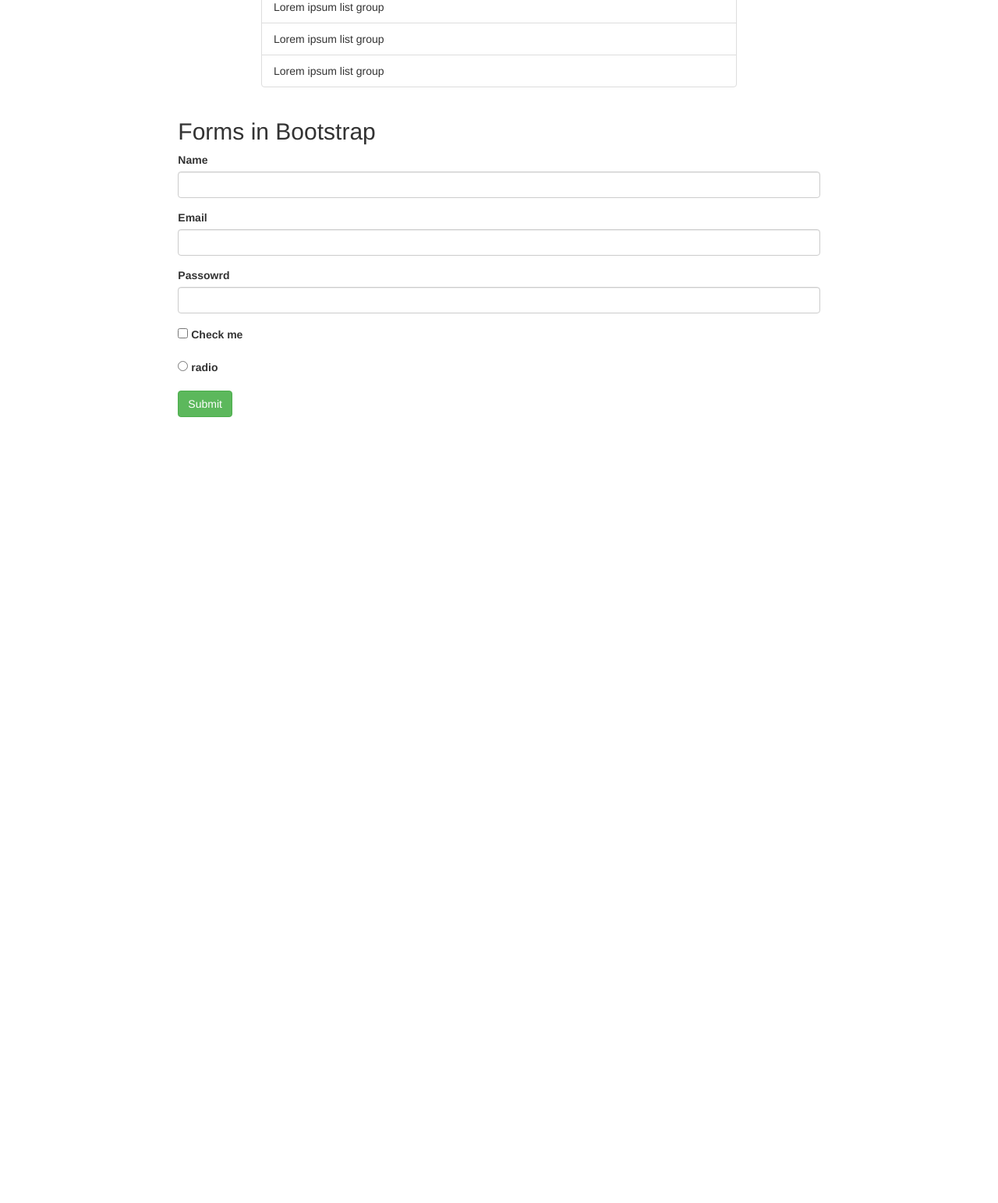
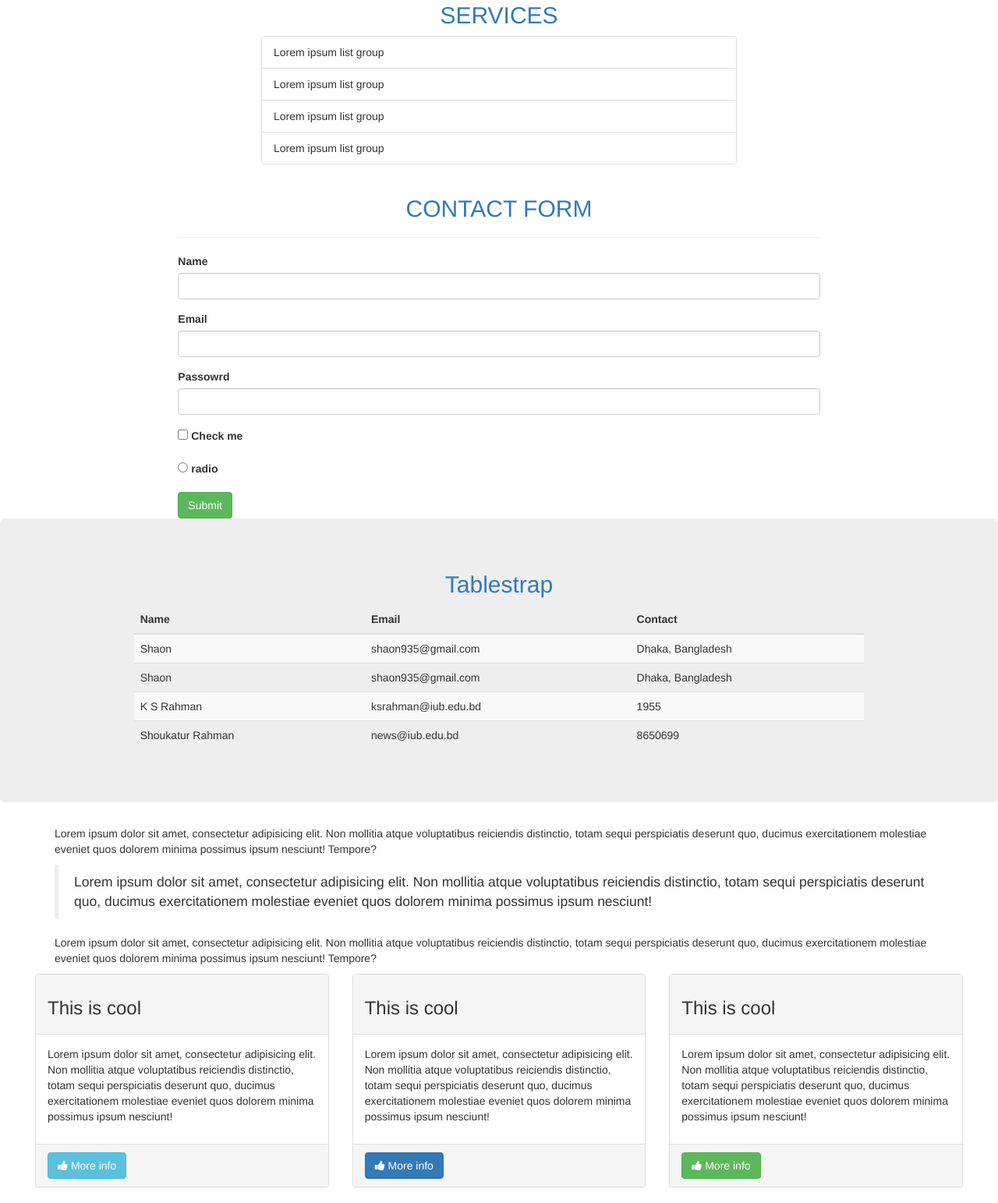
Before and after one commit to shaon935/bootstrap-learning, a plain HTML site: page index.html in a window 1280 px wide. Shown: the part 1195-2738 px from the top of the page at 78% size. Before the commit the page ends 1730 px from the top, so only its background shows below. Drawn offline with nearby package versions, Linux system fonts and the light colour scheme; a web font is replaced by a local one.

Commit message:
adding new features

```diff
--- a/index.html
+++ b/index.html
@@ -4,30 +4,31 @@
 		<title>Learning bootstrap</title>
 		<link rel="stylesheet" href="https://maxcdn.bootstrapcdn.com/bootstrap/3.3.7/css/bootstrap.min.css" integrity="sha384-BVYiiSIFeK1dGmJRAkycuHAHRg32OmUcww7on3RYdg4Va+PmSTsz/K68vbdEjh4u" crossorigin="anonymous">
 		<link rel="stylesheet" type="text/css" href="https://maxcdn.bootstrapcdn.com/font-awesome/4.7.0/css/font-awesome.min.css">
+		<link href="https://fonts.googleapis.com/css?family=Barrio" rel="stylesheet">
 		<link rel="stylesheet" type="text/css" href="css/mystyle.css">
 	</head>
 
 
 	<body>
-		<nav class="navbar navbar-inverse">
+		<nav class="navbar navbar-inverse navbar-fixed-top">
 		  <div class="container-fluid">
 		    <div class="navbar-header">
-		      <button type="button" class="navbar-toggle collapsed" data-toggle="collapse" data-target="#bs-example-navbar-collapse-1" aria-expanded="false">
+		      <button type="button" class="navbar-toggle collapsed" data-toggle="collapse" data-target="#hamburgerMenu" aria-expanded="false">
 		        <span class="sr-only">Toggle navigation</span>
 		        <span class="icon-bar"></span>
 		        <span class="icon-bar"></span>
 		        <span class="icon-bar"></span>
 		      </button>
-		      <a class="navbar-brand" href="#">Brand</a>
+		      <a class="navbar-brand" href="#">BOOTSTARP</a>
 		    </div>
 
-		    <div class="collapse navbar-collapse" id="bs-example-navbar-collapse-1">
+		    <div class="collapse navbar-collapse" id="hamburgerMenu">
 
 
 		      <ul class="nav navbar-nav navbar-right">
-		        <li><a href="#">About</a></li>
-		        <li><a href="#">Services</a></li>
-		        <li><a href="#">Contact</a></li>
+		        <li><a href="#about">About</a></li>
+		        <li><a href="#services">Services</a></li>
+		        <li><a href="#contact">Contact</a></li>
 
 		      </ul>
 		    </div>
@@ -41,11 +42,11 @@
 
 				<div class="col-sm-12 text-center jumbotron">
 
-					<h1>Hello World</h1>
+					<h1 style="color: #337ab7;font-size: 80px;">Hello World</h1>
 
 					<hr>
 
-					<p>Lorem Ipsum is simply dummy text of the printing and typesetting industry. Lorem Ipsum has been the industry's standard dummy text ever since the 1500s, when an unknown printer took a galley of type and scrambled it to make a type specimen book. It has survived not only five centuries, but also the leap into electronic typesetting, remaining essentially unchanged. It was popularised in the 1960s with the release of Letraset sheets containing Lorem Ipsum passages, and more recently with desktop publishing software like Aldus PageMaker including versions of Lorem Ipsum.</p>
+					<p>Lorem Ipsum is simply dummy text of the printing and typesetting industry. Lorem Ipsum has been the industry's standard dummy text ever since the 1500s, when an unknown printer took a galley of type and scrambled it to make a type <strong>specimen</strong> book. It has survived not only five centuries, but also the leap into electronic typesetting, remaining <i>essentially</i> unchanged. It was popularised in the 1960s with the release of Letraset sheets containing Lorem Ipsum passages, and more recently with desktop publishing software like Aldus PageMaker including versions of Lorem Ipsum.</p>
 
 
 				</div>
@@ -71,18 +72,30 @@
 	                </div>
             </div>
 
-            <div class="row jumbotron icons text-center">
+            <div class="row jumbotron icons text-center" id="about">
 				<div class="col-sm-12">
-					<div class="col-sm-4"><i class="fa fa-thumbs-up my-icon" aria-hidden="true"></i></div>
-					<div class="col-sm-4"><i class="fa fa-info my-icon" aria-hidden="true"></i></div>
-					<div class="col-sm-4"><i class="fa fa-trash my-icon" aria-hidden="true"></i></div>
+					<div class="col-sm-4">
+						<i class="fa fa-thumbs-up my-icon" aria-hidden="true"></i>
+						<hr class="blue-line">
+                        <p>Lorem ipsum dolor sit amet, consectetur adipisicing elit. Animi, illo?</p>
+					</div>
+					<div class="col-sm-4">
+						<i class="fa fa-info my-icon" aria-hidden="true"></i>
+						<hr class="blue-line">
+                        <p>Lorem ipsum dolor sit amet, consectetur adipisicing elit. Animi, illo?</p>
+					</div>
+					<div class="col-sm-4">
+						<i class="fa fa-trash my-icon" aria-hidden="true"></i>
+						<hr class="blue-line">
+                        <p>Lorem ipsum dolor sit amet, consectetur adipisicing elit. Animi, illo?</p>
+					</div>
 				</div>
 			</div>
 
-            <div class="row">
+            <div id="services" class="row">
 	                <div class="col-sm-6 col-sm-offset-3">
 
-	                	<h3 class="text-center">Here are some underscore</h3>
+	                	<h2 class="text-primary text-center">SERVICES</h2>
 
 	                	<ul class="list-group">
 
@@ -96,9 +109,10 @@
 	                </div>
 	        </div>
 
-			<div class="row">
+			<div id="contact" class="row">
 				<div class="col-sm-8 col-sm-offset-2">
-					<h2>Forms in Bootstrap</h2>
+					<h2 class="text-primary text-center">CONTACT FORM</h2>
+					<hr>
 					<form>
 						<div class="form-group">
 							<label>Name</label>
@@ -123,6 +137,105 @@
 				</div>
 			</div>
 
+			<div class="row">
+				<div class="container-fluid jumbotron tableTron">
+					<div class="col-sm-10 col-sm-offset-1">
+						<h2 class="text-primary text-center">Tablestrap</h2>
+						<table class="table table-striped">
+							<thead>
+								<tr>
+									<th>Name</th>
+									<th>Email</th>
+									<th>Contact</th>
+								</tr>
+							</thead>
+							<tbody>
+								<tr>
+									<td>Shaon</td>
+									<td>shaon935@gmail.com</td>
+									<td>Dhaka, Bangladesh</td>
+								</tr>
+								<tr>
+									<td>Shaon</td>
+									<td>shaon935@gmail.com</td>
+									<td>Dhaka, Bangladesh</td>
+								</tr>
+								<tr>
+									<td>K S Rahman</td>
+									<td>ksrahman@iub.edu.bd</td>
+									<td>1955</td>
+								</tr>
+								<tr>
+									<td>Shoukatur Rahman</td>
+									<td>news@iub.edu.bd</td>
+									<td>8650699</td>
+								</tr>
+							</tbody>
+						</table>
+					</div>
+				</div>
+			</div>
+
+
+			<div class="row">
+				<div class="container">
+					<p>Lorem ipsum dolor sit amet, consectetur adipisicing elit. Non mollitia atque voluptatibus reiciendis distinctio, totam sequi perspiciatis deserunt quo, ducimus exercitationem molestiae eveniet quos dolorem minima possimus ipsum nesciunt! Tempore?</p>
+					<blockquote>Lorem ipsum dolor sit amet, consectetur adipisicing elit. Non mollitia atque voluptatibus reiciendis distinctio, totam sequi perspiciatis deserunt quo, ducimus exercitationem molestiae eveniet quos dolorem minima possimus ipsum nesciunt!</blockquote>
+					<p>Lorem ipsum dolor sit amet, consectetur adipisicing elit. Non mollitia atque voluptatibus reiciendis distinctio, totam sequi perspiciatis deserunt quo, ducimus exercitationem molestiae eveniet quos dolorem minima possimus ipsum nesciunt! Tempore?</p>
+				</div>
+			</div>
+			<div class="row">
+				<div class="container-fluid my-panels">
+					<div class="col-sm-12">
+						<div class="col-sm-4">
+							<div class="panel panel-default">
+								<div class="panel-heading">
+									<h3>This is cool</h3>
+								</div>
+								<div class="panel-body">
+									<p>Lorem ipsum dolor sit amet, consectetur adipisicing elit. Non mollitia atque voluptatibus reiciendis distinctio, totam sequi perspiciatis deserunt quo, ducimus exercitationem molestiae eveniet quos dolorem minima possimus ipsum nesciunt!</p>
+								</div>
+								<div class="panel-footer">
+									<button class="btn btn-info">
+										<i class="fa fa-thumbs-up" aria-hidden="true"></i> More info
+									</button>
+								</div>
+							</div>
+						</div>
+						<div class="col-sm-4">
+							<div class="panel panel-default">
+								<div class="panel-heading">
+									<h3>This is cool</h3>
+								</div>
+								<div class="panel-body">
+									<p>Lorem ipsum dolor sit amet, consectetur adipisicing elit. Non mollitia atque voluptatibus reiciendis distinctio, totam sequi perspiciatis deserunt quo, ducimus exercitationem molestiae eveniet quos dolorem minima possimus ipsum nesciunt!</p>
+								</div>
+								<div class="panel-footer">
+									<button class="btn btn-primary">
+										<i class="fa fa-thumbs-up" aria-hidden="true"></i> More info
+									</button>
+								</div>
+							</div>
+						</div>
+						<div class="col-sm-4">
+							<div class="panel panel-default">
+								<div class="panel-heading">
+									<h3>This is cool</h3>
+								</div>
+								<div class="panel-body">
+									<p>Lorem ipsum dolor sit amet, consectetur adipisicing elit. Non mollitia atque voluptatibus reiciendis distinctio, totam sequi perspiciatis deserunt quo, ducimus exercitationem molestiae eveniet quos dolorem minima possimus ipsum nesciunt!</p>
+								</div>
+								<div class="panel-footer">
+									<button class="btn btn-success">
+										<i class="fa fa-thumbs-up" aria-hidden="true"></i> More info
+									</button>
+								</div>
+							</div>
+						</div>
+					</div>
+				</div>
+			</div>
+
 
 		</div>
 		<script src="https://code.jquery.com/jquery-3.2.1.slim.min.js" integrity="sha384-KJ3o2DKtIkvYIK3UENzmM7KCkRr/rE9/Qpg6aAZGJwFDMVNA/GpGFF93hXpG5KkN" crossorigin="anonymous"></script>
```
